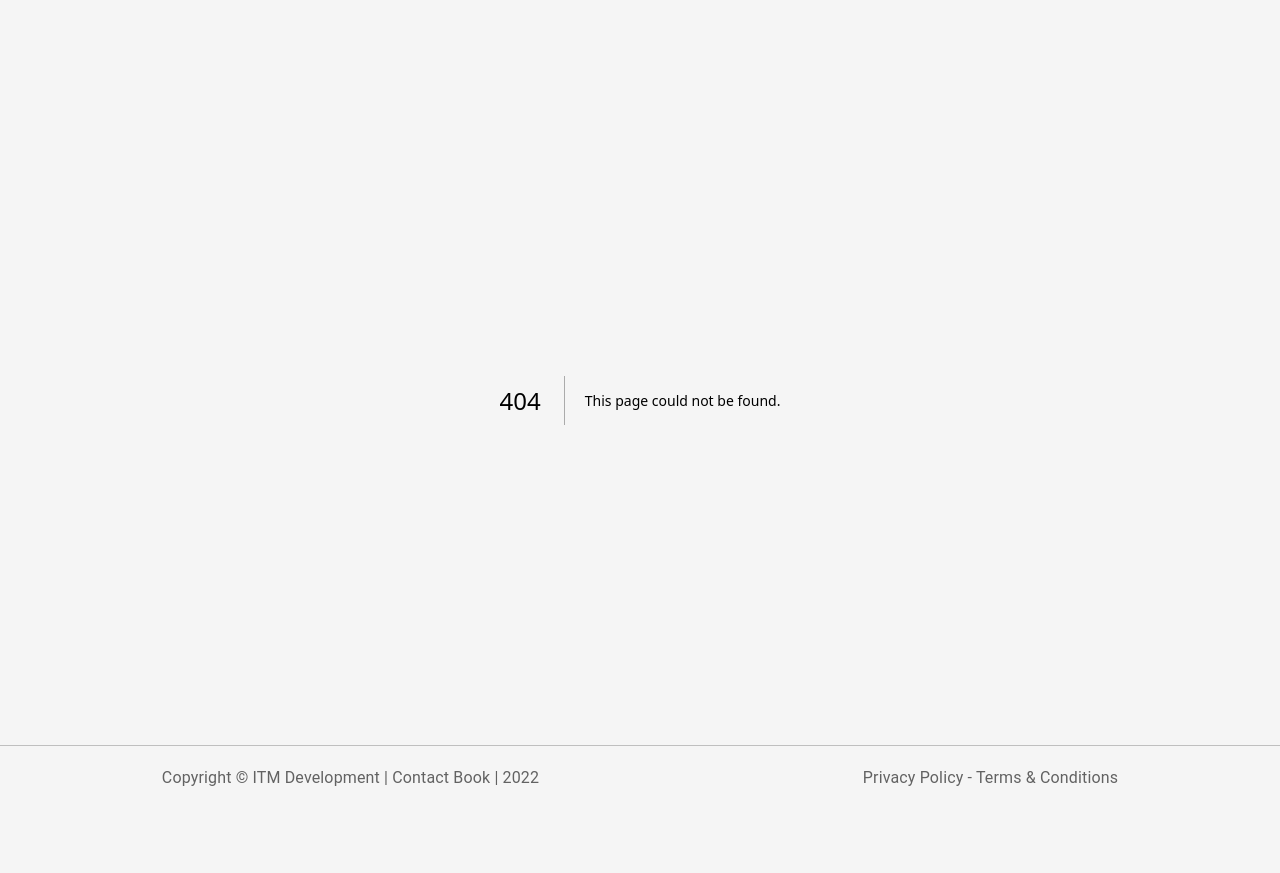
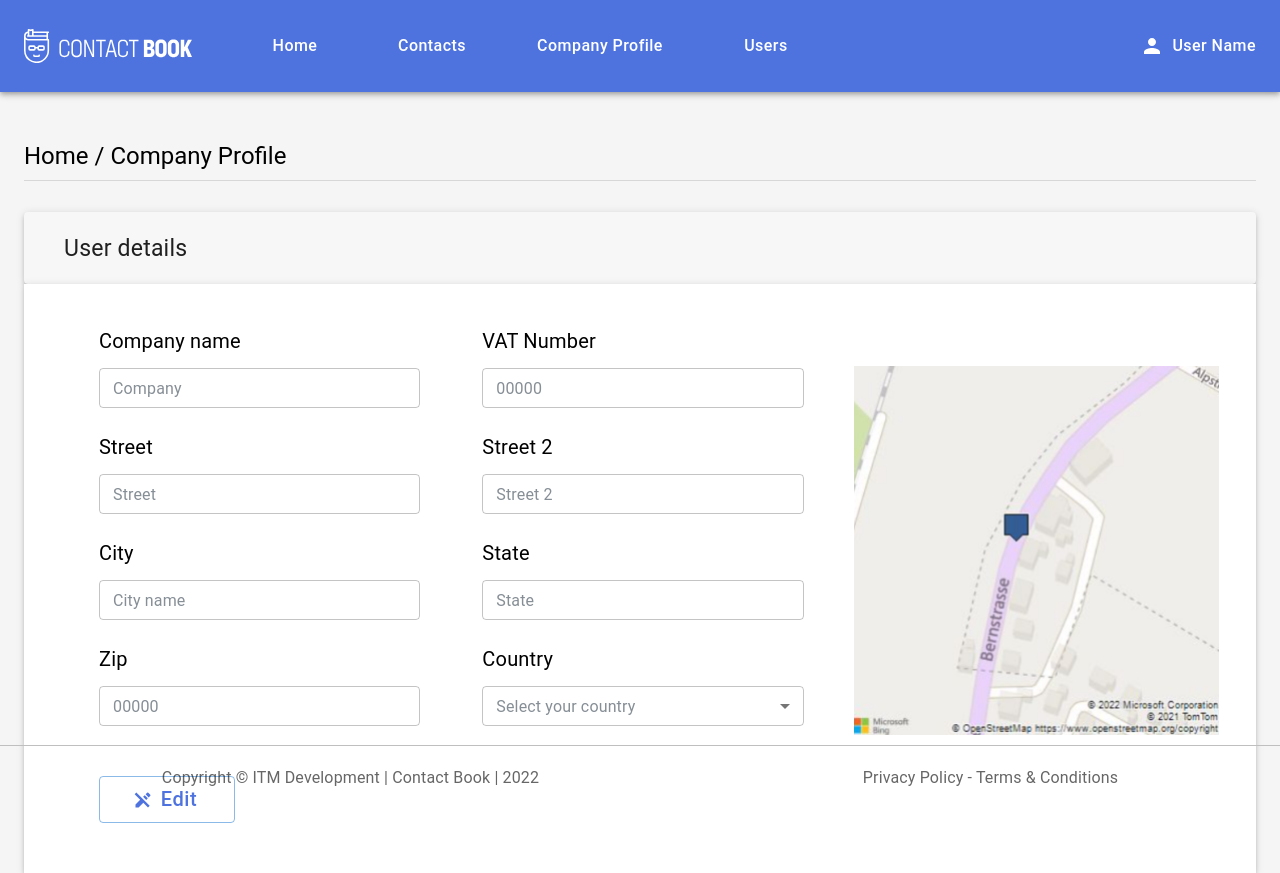
Before and after one commit to AnasAzizi/contact-app, a Next.js app: page /home/company-profile in a window 1280 px wide. Before the commit this address had no page. Before the commit the page ends 800 px from the top, so only its background shows below. Built offline with nearby package versions, Linux system fonts and the light colour scheme.

Commit message:
added company profile page.

```diff
--- a/src/components/NavBar.js
+++ b/src/components/NavBar.js
@@ -19,7 +19,7 @@ import Link from "next/link";
 const pages = [
   { name: "Home", path: "/home/home-page" },
   { name: "Contacts", path: "/home/contacts" },
-  { name: "Company Profile", path: "/company-profile" },
+  { name: "Company Profile", path: "/home/company-profile" },
   { name: "Users", path: "/home/users" },
 ];
 const settings = ["My Profile", "Log out"];
--- a/src/components/RegisterForm.js
+++ b/src/components/RegisterForm.js
@@ -150,7 +150,7 @@ const RegisterForm = () => {
                   Street 2 (Optional)
                 </InputLabel>
                 <OutlinedInput
-                  label="Street 2 (Optional)555"
+                  label="Street 2 (Optional)"
                   type="text"
                 />
               </FormControl>
--- /dev/null
+++ b/src/pages/home/company-profile.js
@@ -0,0 +1,188 @@
+import React from "react";
+import NavBar from "@/components/NavBar";
+import Image from "next/image";
+import SecondNavBar from "@/components/SecondNavBar";
+import {
+  Container,
+  Typography,
+  Button,
+  FormControl,
+  InputLabel,
+  OutlinedInput,
+  Card,
+  Select,
+  MenuItem,
+  Box,
+} from "@mui/material";
+import Grid from "@mui/material/Grid2";
+import EditOffIcon from "@mui/icons-material/EditOff";
+
+const CompanyProfile = () => {
+  return (
+    <>
+      <NavBar />
+      <Container maxWidth="xl">
+        <SecondNavBar path="Home / Company Profile" />
+        <Card
+          sx={{
+            height: "72px",
+            bgcolor: "#F7F7F7",
+            boxShadow: 3,
+          }}
+        >
+          <Typography
+            sx={{
+              fontSize: "23px",
+              mt: "20px",
+              ml: "40px",
+            }}
+          >
+            User details
+          </Typography>
+        </Card>
+
+        <Grid
+          container
+          pt="42px"
+          pb="50px"
+          px={{ xs: "20px", md: "75px" }}
+          size={12}
+          direction={{ xs: "column", md: "row" }}
+          bgcolor="white"
+          sx={{ boxShadow: 3 }}
+          columnSpacing="50px"
+        >
+          <Grid
+            item="true"
+            size={{ xs: 12, md: 8 }}
+            container
+            direction={{ xs: "column", md: "row" }}
+            columnSpacing="62px"
+            rowSpacing="24px"
+            wrap="wrap"
+          >
+            <Grid size={{ xs: 12, md: 6 }}>
+              <Typography mb="12px" color="black" fontSize="20px">
+                Company name
+              </Typography>
+              <FormControl variant="outlined" fullWidth size="small">
+                <InputLabel sx={{ color: "#868E96" }}>Company</InputLabel>
+                <OutlinedInput label="Company" type="text" />
+              </FormControl>
+            </Grid>
+
+            <Grid size={{ xs: 12, md: 6 }}>
+              <Typography mb="12px" color="black" fontSize="20px">
+                VAT Number
+              </Typography>
+              <FormControl variant="outlined" fullWidth size="small">
+                <InputLabel sx={{ color: "#868E96" }}>00000</InputLabel>
+                <OutlinedInput label="00000" type="number" />
+              </FormControl>
+            </Grid>
+
+            <Grid size={{ xs: 12, md: 6 }}>
+              <Typography mb="12px" color="black" fontSize="20px">
+                Street
+              </Typography>
+              <FormControl variant="outlined" fullWidth size="small">
+                <InputLabel sx={{ color: "#868E96" }}>Street</InputLabel>
+                <OutlinedInput label="Street" type="text" />
+              </FormControl>
+            </Grid>
+
+            <Grid size={{ xs: 12, md: 6 }}>
+              <Typography mb="12px" color="black" fontSize="20px">
+                Street 2
+              </Typography>
+              <FormControl variant="outlined" fullWidth size="small">
+                <InputLabel sx={{ color: "#868E96" }}>Street 2</InputLabel>
+                <OutlinedInput label="Street 2" type="text" />
+              </FormControl>
+            </Grid>
+
+            <Grid size={{ xs: 12, md: 6 }}>
+              <Typography mb="12px" color="black" fontSize="20px">
+                City
+              </Typography>
+              <FormControl variant="outlined" fullWidth size="small">
+                <InputLabel sx={{ color: "#868E96" }}>City name</InputLabel>
+                <OutlinedInput label="City name" type="text" />
+              </FormControl>
+            </Grid>
+
+            <Grid size={{ xs: 12, md: 6 }}>
+              <Typography mb="12px" color="black" fontSize="20px">
+                State
+              </Typography>
+              <FormControl variant="outlined" fullWidth size="small">
+                <InputLabel sx={{ color: "#868E96" }}>State</InputLabel>
+                <OutlinedInput label="State" type="text" />
+              </FormControl>
+            </Grid>
+
+            <Grid size={{ xs: 12, md: 6 }}>
+              <Typography mb="12px" color="black" fontSize="20px">
+                Zip
+              </Typography>
+              <FormControl variant="outlined" fullWidth size="small">
+                <InputLabel sx={{ color: "#868E96" }}>00000</InputLabel>
+                <OutlinedInput label="00000" type="number" />
+              </FormControl>
+            </Grid>
+
+            <Grid size={{ xs: 12, md: 6 }}>
+              <Typography mb="12px" color="black" fontSize="20px">
+                Country
+              </Typography>
+              <FormControl variant="outlined" fullWidth size="small">
+                <InputLabel sx={{ color: "#868E96" }}>
+                  Select your country
+                </InputLabel>
+                <Select label="Select your country">
+                  <MenuItem value={"Turkey"}>Turkey</MenuItem>
+                  <MenuItem value={"Syria"}>Syria</MenuItem>
+                  <MenuItem value={"Moroco"}>Moroco</MenuItem>
+                </Select>
+              </FormControl>
+            </Grid>
+            <Grid item="true" size={{ xs: 6, md: 3.1 }}>
+              <Button
+                fullWidth
+                sx={{
+                  mt: "26px",
+                  textTransform: "none",
+                  fontSize: "20px",
+                  color: "#4E73DF",
+                }}
+                variant="outlined"
+                startIcon={<EditOffIcon />}
+              >
+                Edit
+              </Button>
+            </Grid>
+          </Grid>
+          <Grid item="true" size={4}>
+            <Box
+              sx={{
+                width: { md: "365px", xs: "365px" },
+                height: { md: "369px", xs: "369px" },
+                position: "relative",
+                mt: "40px",
+              }}
+            >
+              <Image
+                src={"/map.png"}
+                alt="logo"
+                layout="fill"
+                objectFit="cover"
+              />
+            </Box>
+          </Grid>
+        </Grid>
+      </Container>
+    </>
+  );
+};
+
+export default CompanyProfile;
```
Also changed, not shown: public/map.png (added).
